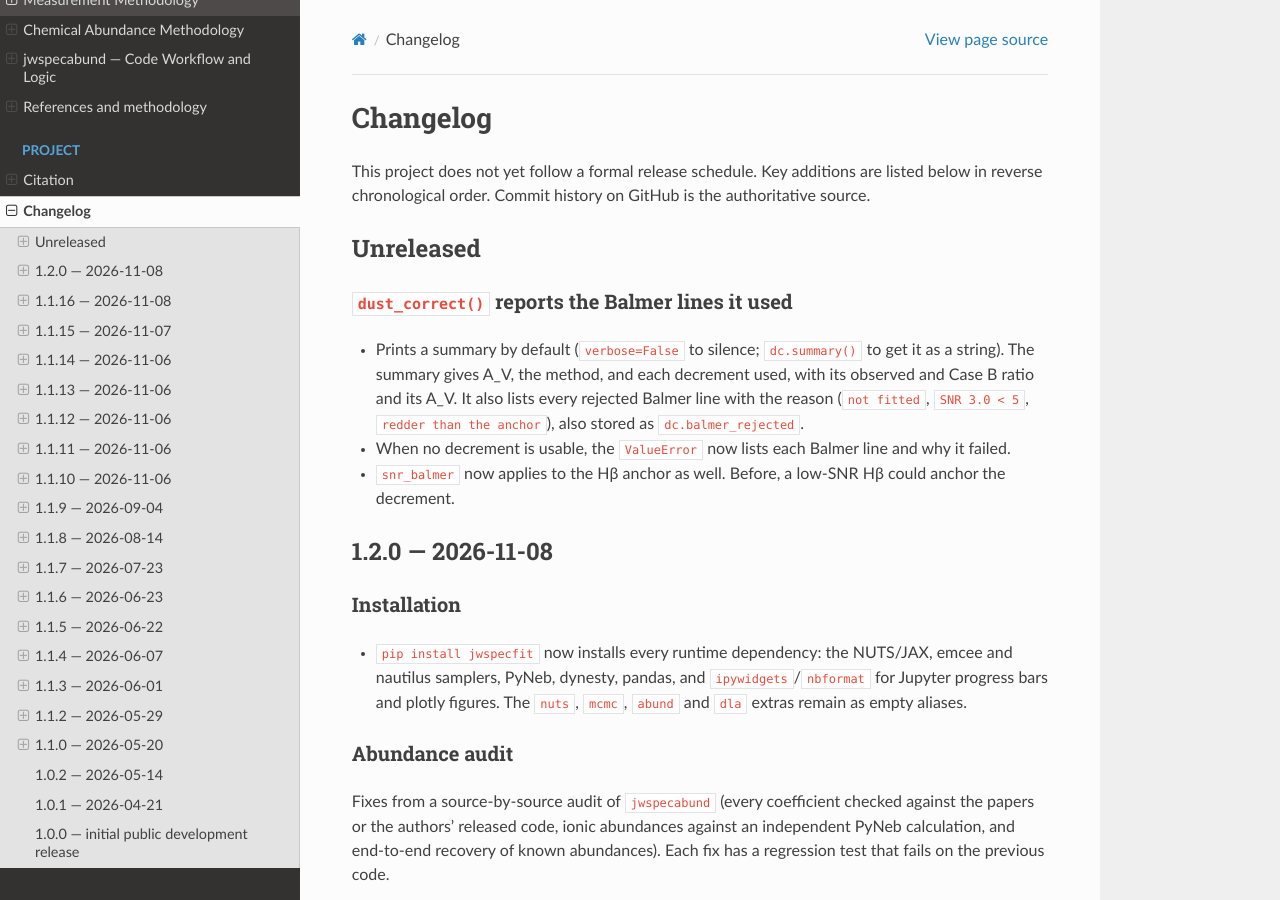
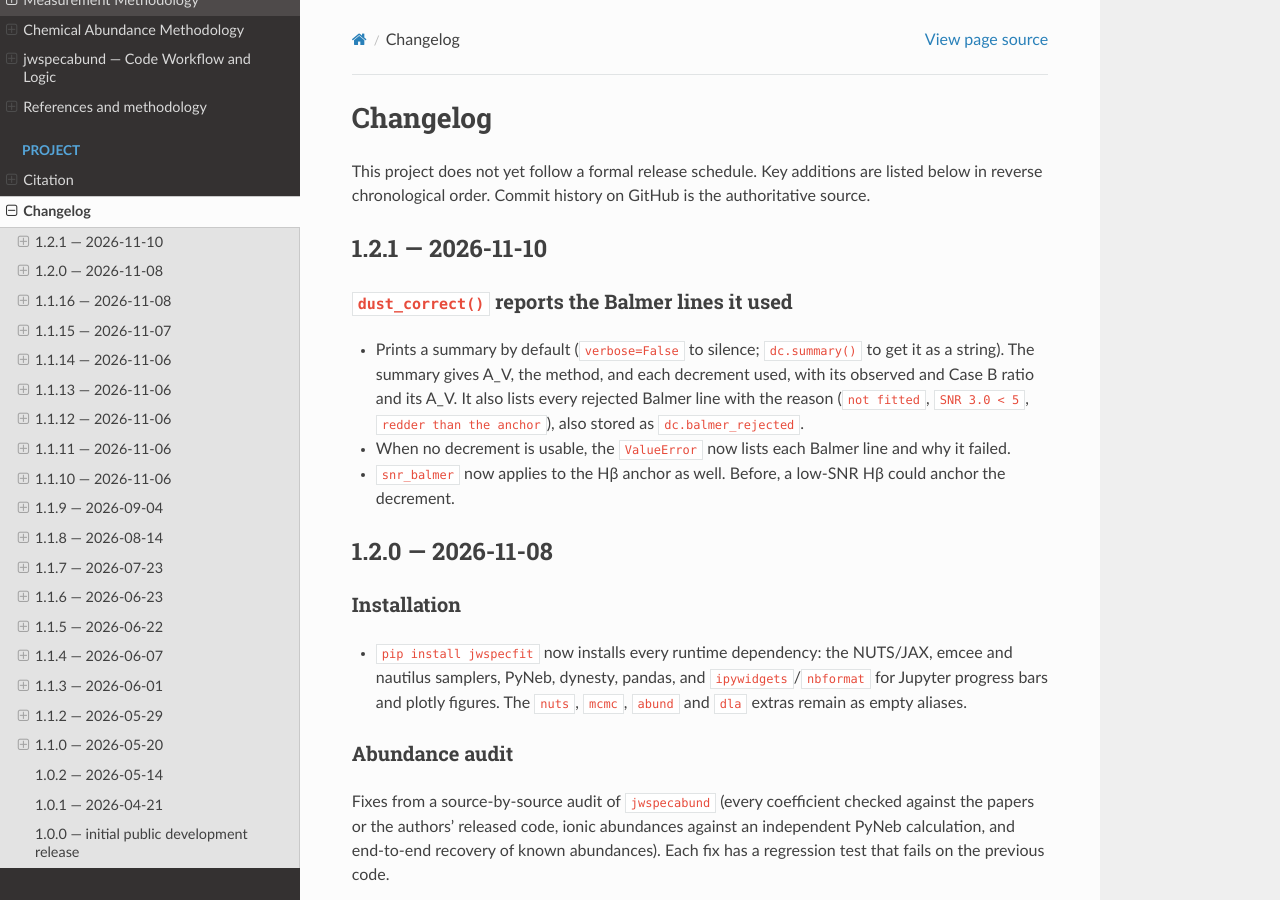
Before and after one commit to raunaq-rai/jwspecfit, a Sphinx documentation site: the page built from docs/changelog.md, in a window 1280 px wide and 900 px high. Built offline with Sphinx 7.4.7 and the Read the Docs theme 3.1.0, drawn with Linux system fonts in a browser that asks for light colours.

Commit message:
Release v1.2.1

```diff
--- a/docs/changelog.md
+++ b/docs/changelog.md
@@ -4,7 +4,7 @@ This project does not yet follow a formal release schedule. Key
 additions are listed below in reverse chronological order. Commit
 history on GitHub is the authoritative source.
 
-## Unreleased
+## 1.2.1 — 2026-11-10
 
 ### `dust_correct()` reports the Balmer lines it used
 
--- a/pyproject.toml
+++ b/pyproject.toml
@@ -4,7 +4,7 @@ build-backend = "setuptools.build_meta"
 
 [project]
 name = "jwspecfit"
-version = "1.2.0"
+version = "1.2.1"
 description = "JWST NIRSpec emission-line fitting and ISM measurements"
 readme = "README.md"
 license = "MIT"
```
Also changed, not shown: 1 other file.
